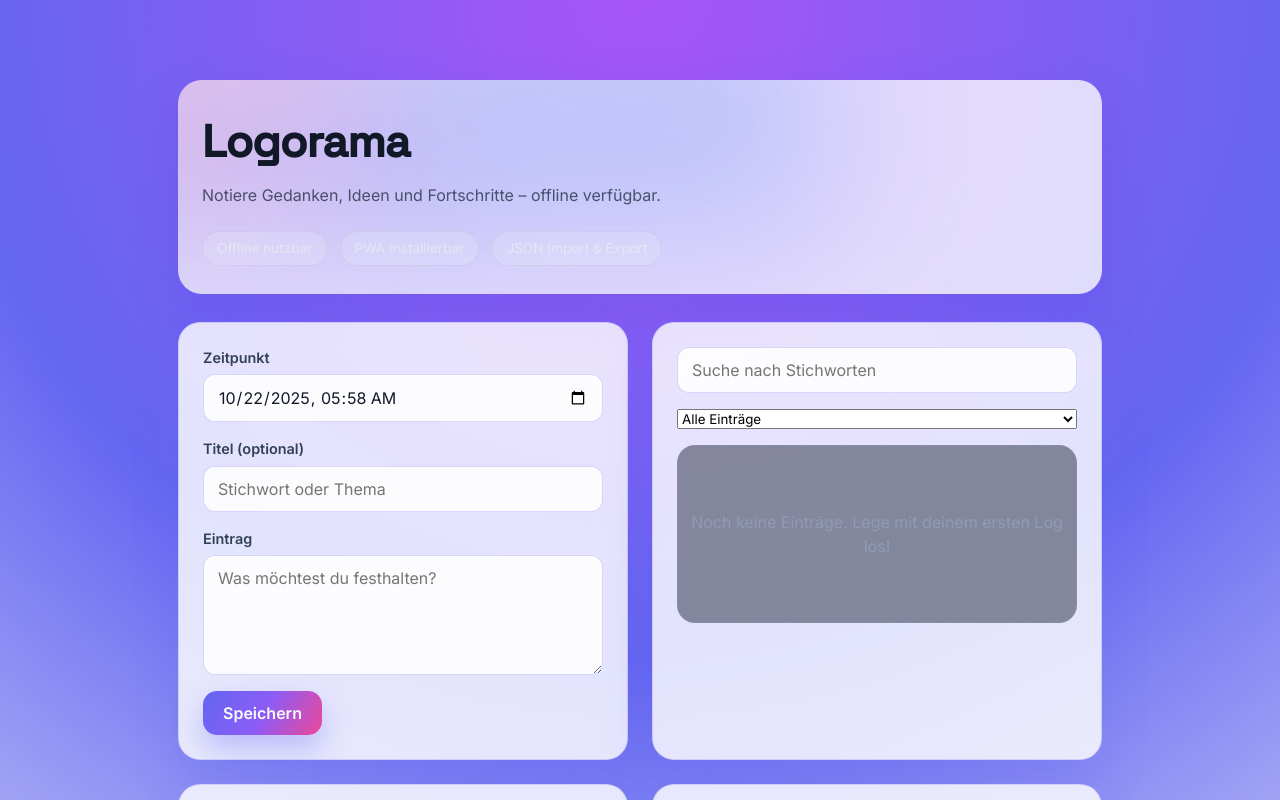
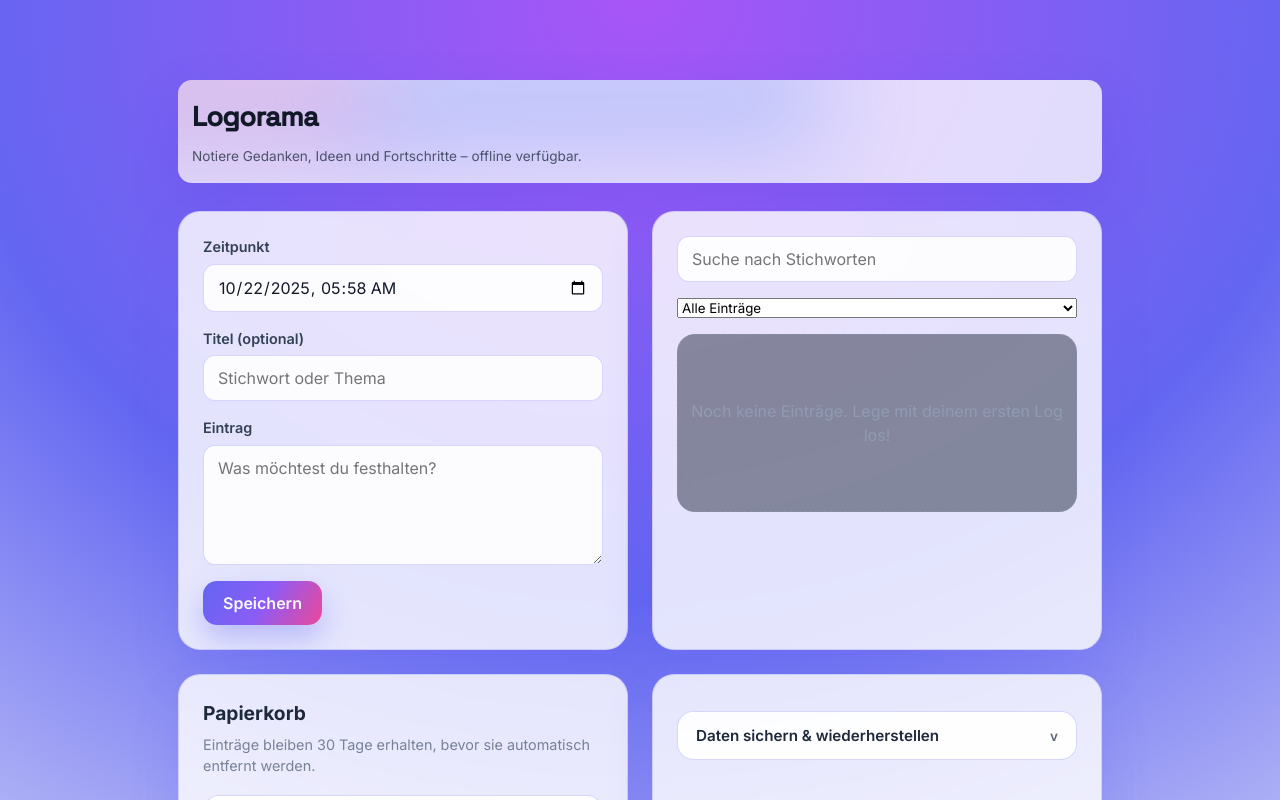
Before and after one commit to Web-Developer-DB/Logorama, a React (Vite) app: page / in a window 1280 px wide. Shown: the top 800 px of the page. Built offline with nearby package versions, Linux system fonts and the light colour scheme.

Commit message:
Remove header chips and shrink hero

```diff
--- a/src/App.jsx
+++ b/src/App.jsx
@@ -576,11 +576,6 @@ const App = () => {
         <header className="app-header">
           <h1>Logorama</h1>
           <p>Notiere Gedanken, Ideen und Fortschritte – offline verfügbar.</p>
-          <div className="chip-group">
-            <span className="chip">Offline nutzbar</span>
-            <span className="chip">PWA Installierbar</span>
-            <span className="chip">JSON Import &amp; Export</span>
-          </div>
         </header>
 
         <div className="layout-grid">
--- a/src/styles.css
+++ b/src/styles.css
@@ -34,12 +34,12 @@ main {
 
 .app-header {
   background: rgba(15, 23, 42, 0.55);
-  border-radius: 24px;
-  padding: 28px 24px;
+  border-radius: 14px;
+  padding: 17px 14px;
   color: #f8fafc;
   position: relative;
   overflow: hidden;
-  box-shadow: 0 25px 45px rgba(15, 23, 42, 0.35);
+  box-shadow: 0 15px 27px rgba(15, 23, 42, 0.35);
 }
 
 .app-header::after {
@@ -53,7 +53,7 @@ main {
     rgba(96, 165, 250, 0.65),
     rgba(99, 102, 241, 0.95)
   );
-  filter: blur(80px);
+  filter: blur(48px);
   opacity: 0.45;
 }
 
@@ -65,7 +65,7 @@ main {
 .app-header h1 {
   margin: 0;
   font-family: "Space Grotesk", "Inter", sans-serif;
-  font-size: clamp(2.2rem, 4vw, 2.8rem);
+  font-size: clamp(1.4rem, 2.4vw, 1.7rem);
   letter-spacing: -0.02em;
 }
 
@@ -73,22 +73,7 @@ main {
   margin: 8px 0 0;
   max-width: 520px;
   color: rgba(241, 245, 249, 0.78);
-}
-
-.chip-group {
-  display: flex;
-  gap: 12px;
-  margin-top: 24px;
-  flex-wrap: wrap;
-}
-
-.chip {
-  border-radius: 999px;
-  padding: 6px 14px;
-  background: rgba(248, 250, 252, 0.15);
-  color: #e2e8f0;
   font-size: 0.85rem;
-  border: 1px solid rgba(148, 163, 184, 0.2);
 }
 
 .card {
```
